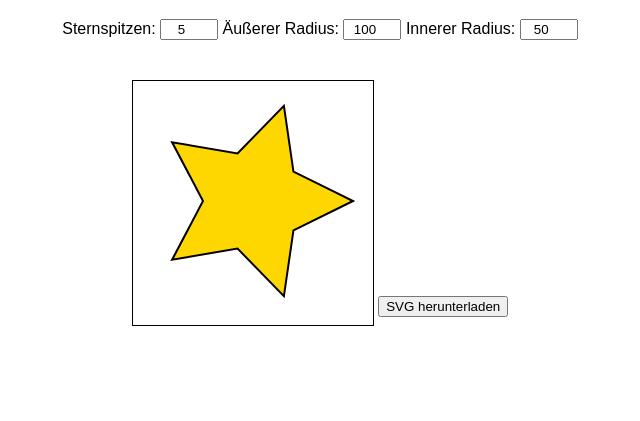
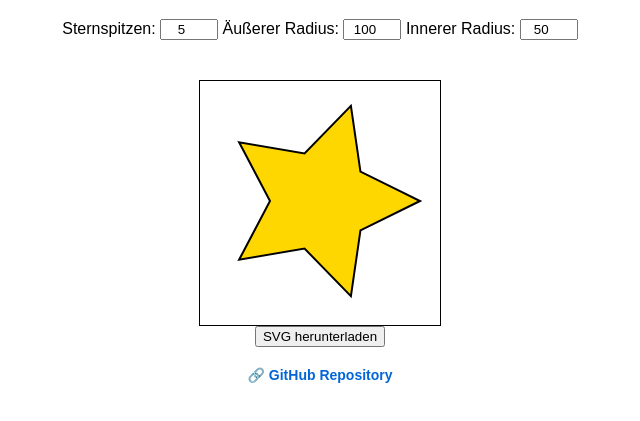
Before and after one commit to grayoctagon/CopyPasteScripts, a plain HTML site: page Stern-Designer/index.html in a window 1280 px wide. Shown: the part 61-482 px from the top of the page, without its empty margins (320-960 px from the left). Drawn offline with Linux system fonts and the light colour scheme.

Commit message:
added URL

```diff
--- a/Stern-Designer/index.html
+++ b/Stern-Designer/index.html
@@ -23,6 +23,15 @@
 			border: 1px solid black;
 			padding: 10px;
 		}
+		.github-link {
+			margin-top: 20px;
+			font-size: 14px;
+		}
+		.github-link a {
+			text-decoration: none;
+			color: #0366d6;
+			font-weight: bold;
+		}
 	</style>
 </head>
 <body>
@@ -35,8 +44,12 @@
 	</div>
 
 	<div id="svgContainer"></div>
+	<br/>
+	<button onclick="downloadSVG()">SVG herunterladen</button>
 
-	<button onclick="downloadSVG()">SVG herunterladen</button>
+	<div class="github-link">
+		<p>🔗 <a href="https://github.com/grayoctagon/CopyPasteScripts?tab=readme-ov-file#stern-designer" target="_blank">GitHub Repository</a></p>
+	</div>
 
 	<script>
 		function generateStar() {
```
Also changed, not shown: 1 other file.
